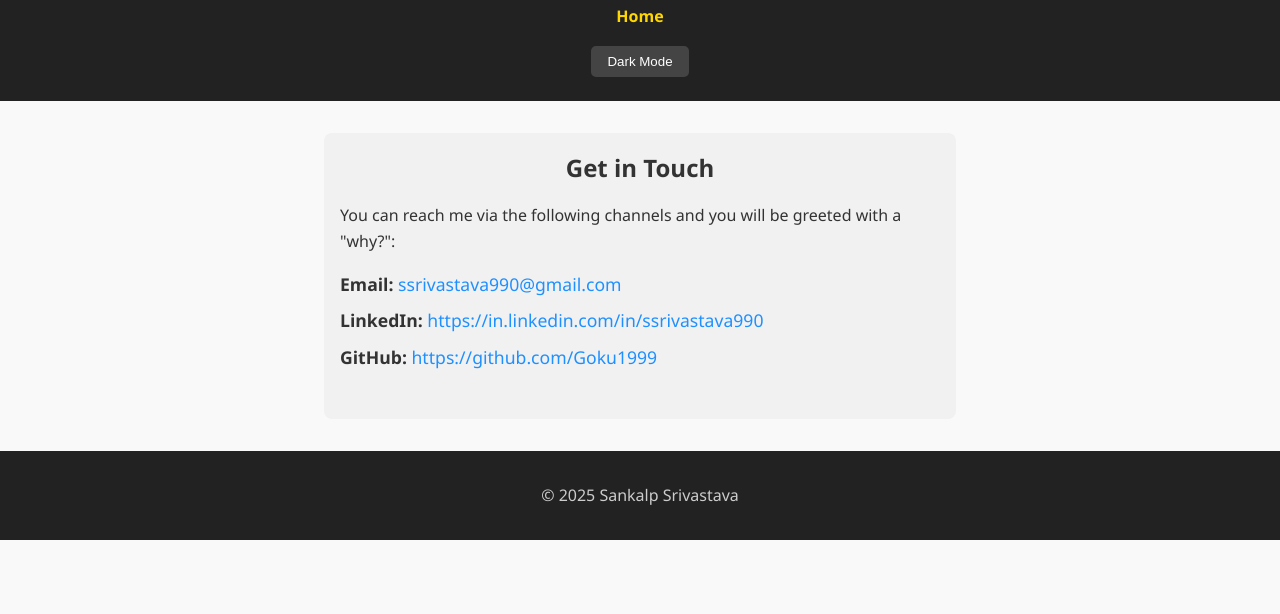
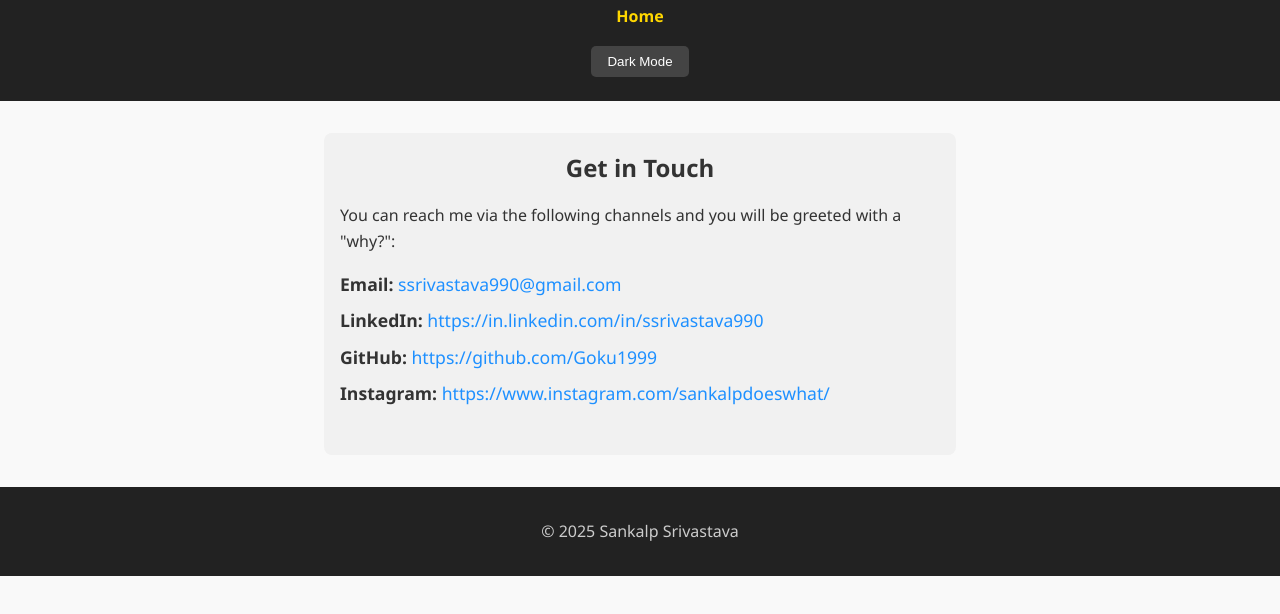
Before and after one commit to Goku1999/SankalpSrivastavaIntro, a plain HTML site: page contact.html in a window 1280 px wide. Shown: the part 114-728 px from the top of the page. Drawn offline with Linux system fonts and the light colour scheme.

Commit message:
Add instagram

```diff
--- a/contact.html
+++ b/contact.html
@@ -24,6 +24,7 @@
         <li><strong>Email:</strong> <a href="mailto:ssrivastava990@gmail.com">ssrivastava990@gmail.com</a></li>
         <li><strong>LinkedIn:</strong> <a href="https://in.linkedin.com/in/ssrivastava990" target="_blank">https://in.linkedin.com/in/ssrivastava990</a></li>
         <li><strong>GitHub:</strong> <a href="https://github.com/Goku1999" target="_blank">https://github.com/Goku1999</a></li>
+		<li><strong>Instagram:</strong> <a href="https://www.instagram.com/sankalpdoeswhat/">https://www.instagram.com/sankalpdoeswhat/</a></li>
       </ul>
     </section>
   </main>
```
